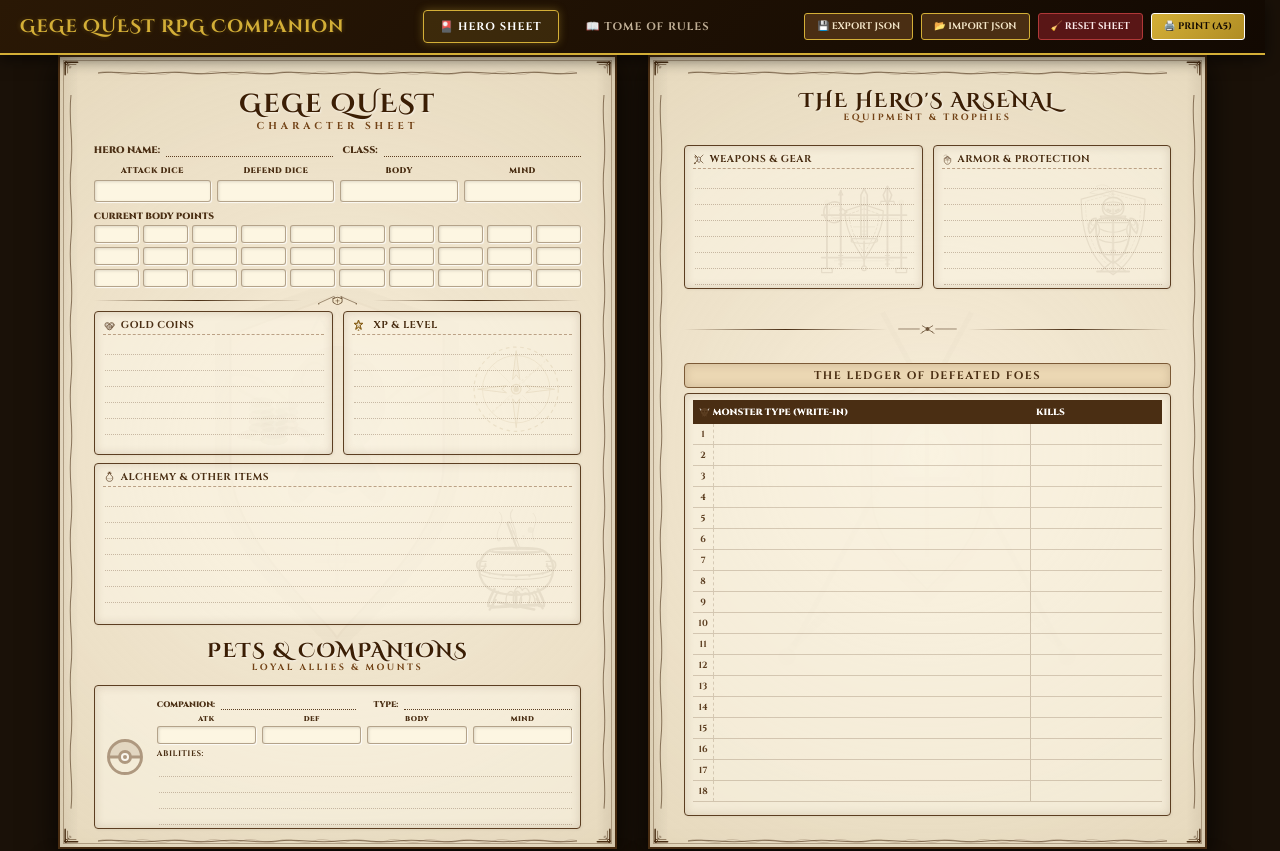
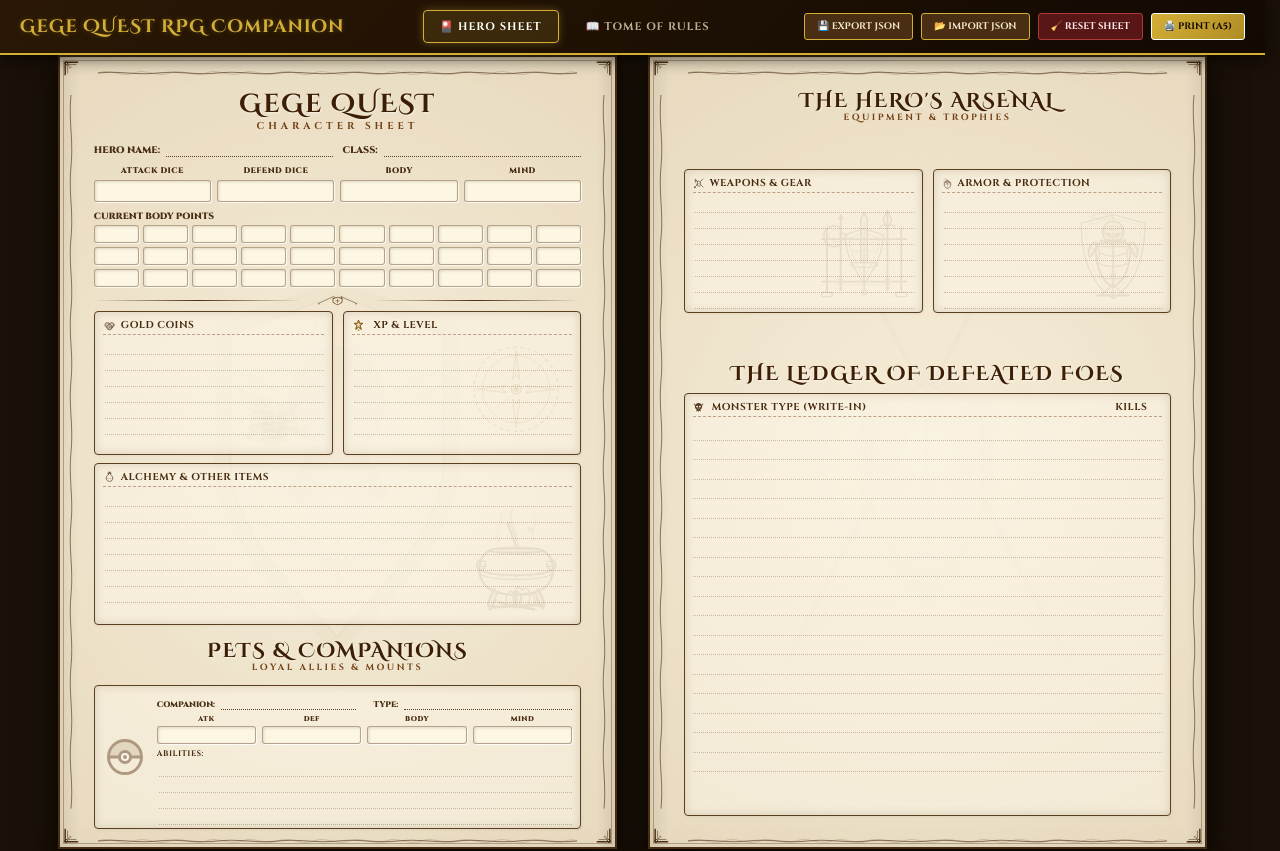
Before and after one commit to ihorvasyliev-gh/gege-quest-companion, a React (Vite) app in the folder companion-app/: page / in a window 1280 px wide. Shown: the top 851 px of the page. Built offline with nearby package versions, Linux system fonts and the light colour scheme.

Commit message:
style(ledger): remove divider, update Ledger title to match Hero's Arsenal, remove numbering and vertical dividers in input list

```diff
--- a/companion-app/src/components/CharacterSheet.tsx
+++ b/companion-app/src/components/CharacterSheet.tsx
@@ -629,60 +629,37 @@ export function CharacterSheet() {
               </div>
             </div>
 
-            {/* Crossed swords divider to fill vertical space */}
-            <div className="divider" style={{ margin: '14px 0' }}>
-              <div className="divider-line"></div>
-              <svg viewBox="0 0 100 24" style={{ width: '65px', height: '18px', fill: 'none', stroke: '#4a2e13', strokeWidth: 1.2, margin: '0 8px', opacity: 0.8 }}>
-                <path d="M5,12 L38,12 M62,12 L95,12" strokeWidth="1" />
-                <path d="M42,17 L58,7 M58,17 L42,7" strokeLinecap="round" />
-                <path d="M40,19 L43,16 M60,19 L57,16" strokeLinecap="round" />
-                <circle cx="50" cy="12" r="3" fill="#4a2e13" stroke="none" />
-              </svg>
-              <div className="divider-line"></div>
-            </div>
-
             {/* Giant Defeated Foes Ledger */}
             <div>
-              <div className="scroll-header">
-                <h3>The Ledger of Defeated Foes</h3>
+              <div className="header-container" style={{ marginTop: '6px', marginBottom: '6px' }}>
+                <h1 className="main-title" style={{ fontSize: '20px' }}>THE LEDGER OF DEFEATED FOES</h1>
               </div>
 
               <div className="parchment-box h-112mm" style={{ overflow: 'hidden', zIndex: 2 }}>
-                <table className="monster-table">
-                  <thead>
-                    <tr>
-                      <th colSpan={2}>
-                        <svg className="deco-icon" viewBox="0 0 24 24" width="11" height="11" fill="#fffdfa" style={{ marginRight: '3px' }}>
+                <h3>
+                  <svg className="deco-icon" viewBox="0 0 24 24" width="11" height="11" fill="#4a2e13" style={{ marginRight: '3px' }}>
                     <path d="M12,2 C8,2 4,5 4,10 C4,13 5.5,15.5 8,17 L7,21 L10,19 L12,21 L14,19 L17,21 L16,17 C18.5,15.5 20,13 20,10 C20,5 16,2 12,2 Z"/>
-                          <circle cx="9" cy="10" r="2" fill="#4a2e13"/>
-                          <circle cx="15" cy="10" r="2" fill="#4a2e13"/>
-                          <path d="M10,14 L12,15 L14,14" fill="none" stroke="#4a2e13" strokeWidth="1"/>
-                          <path d="M4,8 L2,3 L5,6 M20,8 L22,3 L19,6" fill="#fffdfa" stroke="#fffdfa" strokeWidth="0.5"/>
+                    <circle cx="9" cy="10" r="2" fill="#fdfbfa"/>
+                    <circle cx="15" cy="10" r="2" fill="#fdfbfa"/>
+                    <path d="M10,14 L12,15 L14,14" fill="none" stroke="#fdfbfa" strokeWidth="1"/>
+                    <path d="M4,8 L2,3 L5,6 M20,8 L22,3 L19,6" fill="#4a2e13" stroke="#4a2e13" strokeWidth="0.5"/>
                   </svg>
                   Monster Type (Write-in)
-                      </th>
-                      <th className="tally">Kills</th>
-                    </tr>
-                  </thead>
-                  <tbody>
+                  <span style={{ marginLeft: 'auto', marginRight: '15px' }}>Kills</span>
+                </h3>
+                <div className="monster-lines">
                   {Array.from({ length: 18 }, (_, index) => {
                     const i = index + 1;
                     const nameId = `foe-name-${i}`;
                     const killsId = `foe-kills-${i}`;
                     return (
-                        <tr key={i}>
-                          <td className="num">{i}</td>
-                          <td className="name-input">
-                            <input type="text" id={nameId} {...bindInput(nameId)} />
-                          </td>
-                          <td className="tally">
-                            <input type="text" id={killsId} {...bindInput(killsId)} />
-                          </td>
-                        </tr>
+                      <div key={i} className="monster-line">
+                        <input type="text" id={nameId} className="monster-name-input" {...bindInput(nameId)} />
+                        <input type="text" id={killsId} className="monster-kills-input" {...bindInput(killsId)} />
+                      </div>
                     );
                   })}
-                  </tbody>
-                </table>
+                </div>
               </div>
             </div>
           </div>
--- a/companion-app/src/index.css
+++ b/companion-app/src/index.css
@@ -712,59 +712,32 @@ h1.main-title {
 }
 
 /* --- Back Page: MONSTER SLAYER LEDGER --- */
-.monster-table {
-    width: 100%;
-    border-collapse: collapse;
-}
-.monster-table th {
-    font-family: 'Cinzel', serif;
-    font-size: 9px;
-    font-weight: 900;
-    background: #4a2e13;
-    color: #fffdfa;
-    padding: 5px;
-    text-align: left;
-    border: 1px solid #4a2e13;
-    text-transform: uppercase;
-}
-.monster-table td {
-    border-bottom: 1px solid rgba(92, 62, 33, 0.22);
+.monster-lines {
+    display: flex;
+    flex-direction: column;
+    height: 100%;
+}
+.monster-line {
     height: 19.5px;
-    vertical-align: middle;
-    padding: 0;
-}
-.monster-table td.num {
-    width: 20px;
-    font-family: 'Cinzel', serif;
-    font-size: 9px;
-    font-weight: bold;
-    text-align: center;
-    color: #5c3e21;
-    border-right: 1px dashed rgba(92, 62, 33, 0.2);
-}
-.monster-table td.name-input {
-    padding-left: 6px;
-}
-.monster-table td.name-input input {
-    width: 100%;
-    height: 100%;
+    border-bottom: 1px dotted rgba(92, 62, 33, 0.3);
+    display: flex;
+    align-items: center;
+}
+.monster-name-input {
+    flex: 1;
     border: none;
     background: transparent;
     font-family: 'MedievalSharp', cursive;
     font-size: 11px;
     color: #2a1805;
-}
-.monster-table td.name-input input:focus {
+    height: 100%;
+    padding-left: 6px;
+}
+.monster-name-input:focus {
     outline: none;
 }
-.monster-table td.tally {
-    border-left: 1px solid rgba(92, 62, 33, 0.25);
-    width: 28%;
-    padding: 0 4px;
-}
-.monster-table td.tally input {
-    width: 100%;
-    height: 100%;
+.monster-kills-input {
+    width: 25%;
     border: none;
     background: transparent;
     font-family: 'Cormorant Garamond', serif;
@@ -773,8 +746,9 @@ h1.main-title {
     color: #8c1e13;
     letter-spacing: 2px;
     text-align: center;
-}
-.monster-table td.tally input:focus {
+    height: 100%;
+}
+.monster-kills-input:focus {
     outline: none;
 }
 
```
Also changed, not shown: 1 other file (tests, documents, lock files or other folders). Lines whose indentation alone changed are shown as unchanged.
